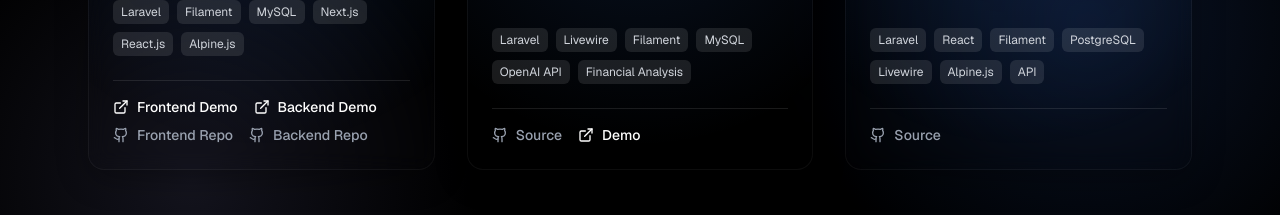
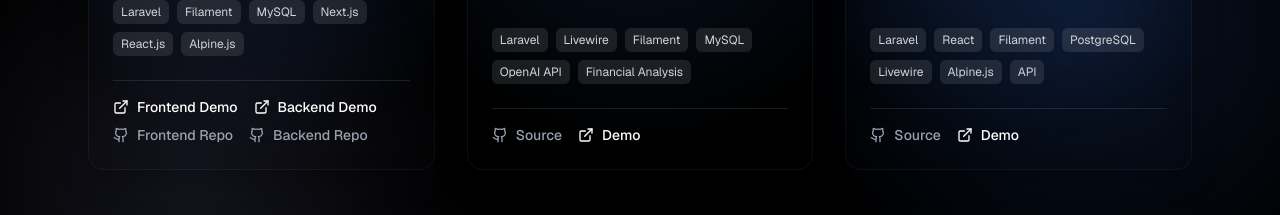
Before and after one commit to abd-alaziz-almufti/my-portfolio, a Next.js app: page / in a window 1280 px wide. Shown: the part 3420-3635 px from the top of the page. Built offline with nearby package versions, Linux system fonts and the light colour scheme.

Commit message:
add live demo to uup-iug project

```diff
--- a/app/page.tsx
+++ b/app/page.tsx
@@ -66,7 +66,7 @@ export default function Portfolio() {
       tech: ["Laravel", "Livewire", "Filament", "MySQL", "OpenAI API", "Financial Analysis"],
       links: [
         { label: "Source", url: "https://github.com/abd-alaziz-almufti/Expense-Manager-Project", type: "code" as const },
-        { label: "Demo", url: "https://expense-manager-project-production.up.railway.app/user/login", type: "live" as const},
+        { label: "Demo", url: "https://expense-manager-project-production.up.railway.app/user/login", type: "live" as const },
       ],
     },
     {
@@ -77,6 +77,7 @@ export default function Portfolio() {
       tech: ["Laravel", "React", "Filament", "PostgreSQL", "Livewire", "Alpine.js", "API"],
       links: [
         { label: "Source", url: "https://github.com/abd-alaziz-almufti/uup-iug", type: "code" as const },
+        { label: "Demo", url: "https://uup-iug.onrender.com/", type: "live" as const },
       ],
     },
   ];
@@ -246,9 +247,8 @@ export default function Portfolio() {
                 variants={fadeInUp}
               >
                 <h3
-                  className={`text-sm font-semibold uppercase tracking-wider mb-4 text-center flex items-center justify-center gap-2 ${
-                    group.highlight ? "text-primary" : "text-gray-500"
-                  }`}
+                  className={`text-sm font-semibold uppercase tracking-wider mb-4 text-center flex items-center justify-center gap-2 ${group.highlight ? "text-primary" : "text-gray-500"
+                    }`}
                 >
                   {group.highlight && <Sparkles className="w-4 h-4" />}
                   {group.category}
@@ -265,11 +265,10 @@ export default function Portfolio() {
                       key={index}
                       variants={fadeInUp}
                       whileHover={{ scale: 1.05, y: -5 }}
-                      className={`px-6 py-3 rounded-xl font-medium transition-colors cursor-default ${
-                        group.highlight
+                      className={`px-6 py-3 rounded-xl font-medium transition-colors cursor-default ${group.highlight
                           ? "glass border border-primary/30 text-primary bg-primary/5 hover:border-primary/60"
                           : "glass text-gray-200 border border-white/5 hover:border-primary/50"
-                      }`}
+                        }`}
                     >
                       {skill}
                     </motion.div>
```
